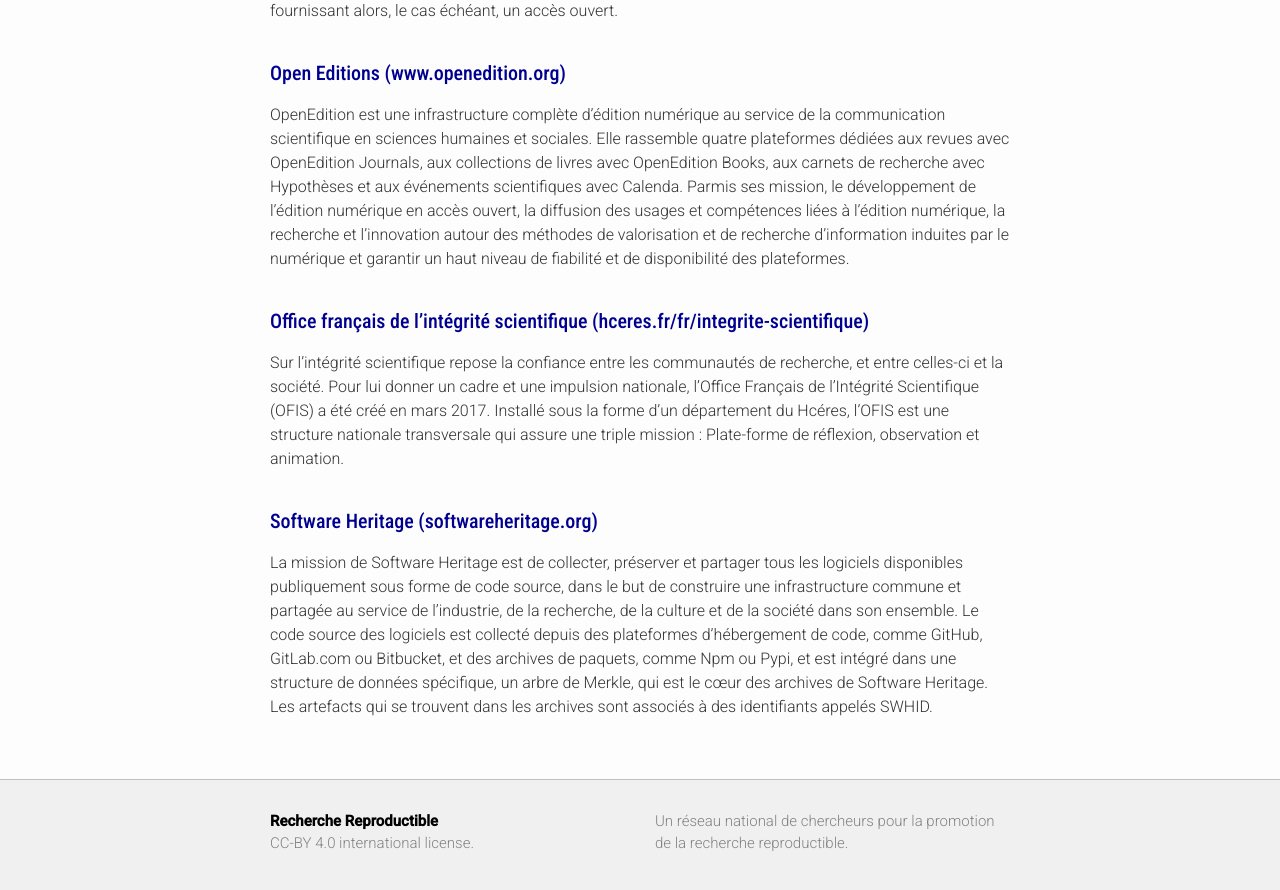
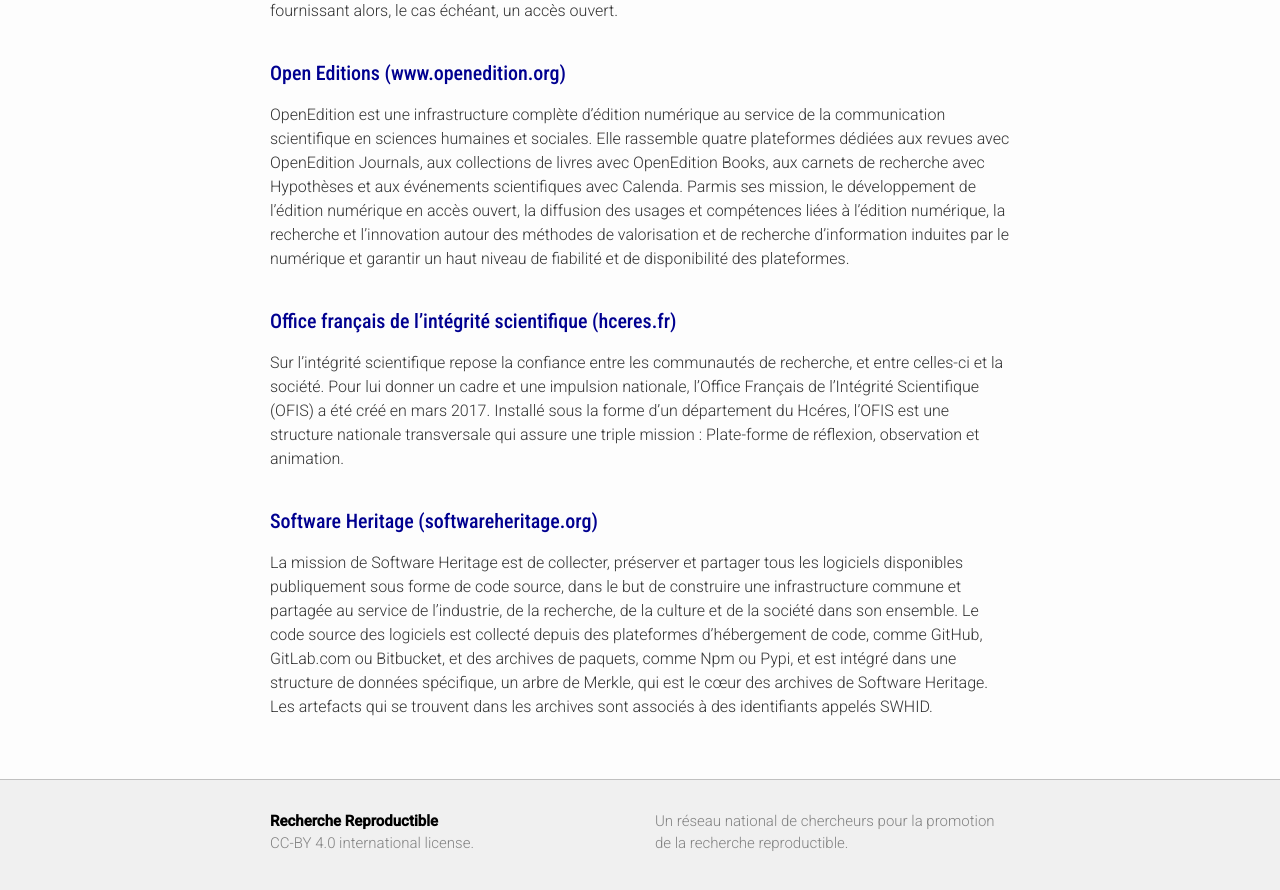
Before and after one commit to FR-RN/FR-RN, a Jekyll site: the page built from community.md, in a window 1280 px wide and 900 px high, scrolled down 2274 px. Shown: the top 890 px of the window. Built offline with Jekyll 4.4.1, drawn with Linux system fonts in a browser that asks for light colours; some web fonts are replaced.

Commit message:
Shortened OFIS displayed url

```diff
--- a/community.md
+++ b/community.md
@@ -79,7 +79,7 @@
 de disponibilité des plateformes.
 
 
-## Office français de l'intégrité scientifique ([hceres.fr/fr/integrite-scientifique](https://www.hceres.fr/fr/office-francais-de-lintegrite-scientifique-ofis))
+## Office français de l'intégrité scientifique ([hceres.fr](https://www.hceres.fr/fr/office-francais-de-lintegrite-scientifique-ofis))
 
 Sur l’intégrité scientifique repose la confiance entre les communautés de recherche, et entre celles-ci et la société. Pour lui donner un cadre et une impulsion nationale, l’Office Français de l’Intégrité Scientifique (OFIS) a été créé en mars 2017. Installé sous la forme d’un département du Hcéres, l’OFIS est une structure nationale transversale qui assure une triple mission : Plate-forme de réflexion, observation et animation.
 
```
